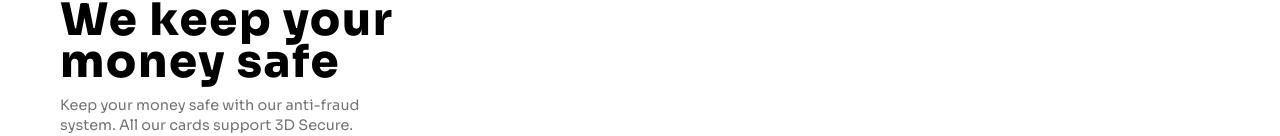
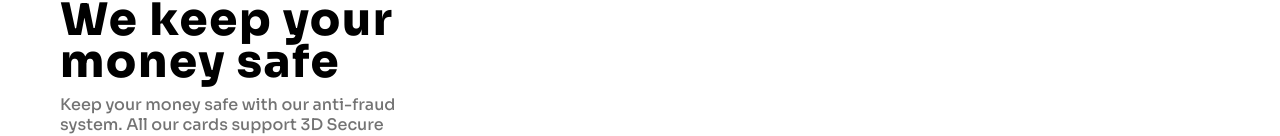
Before and after one commit to sarthakm-dev/landing-page, a Next.js app: page / in a window 1280 px wide. Shown: the part 776-912 px from the top of the page. Built offline with nearby package versions, Linux system fonts and the light colour scheme.

Commit message:
chore(ui): change text content

```diff
--- a/app/components/landing/FeaturesSection.tsx
+++ b/app/components/landing/FeaturesSection.tsx
@@ -64,9 +64,10 @@ export function FeaturesSection() {
           <h2 className="max-w-[10ch] text-[2.8rem] font-black leading-[0.94] tracking-[0.1rem]">
             We keep your money safe
           </h2>
-          <p className="mt-3 max-w-[28ch] text-[0.9rem] leading-5 text-(--text-primary)/55">
+          <p className="mt-3 max-w-[28ch] text-1 font-medium leading-5 text-(--text-primary)/55">
             Keep your money safe with our anti-fraud system. All our cards
-            support 3D Secure.
+            support 3D Secure and our contactless card limits help fight
+            contactless fraud
           </p>
 
           <div
```
